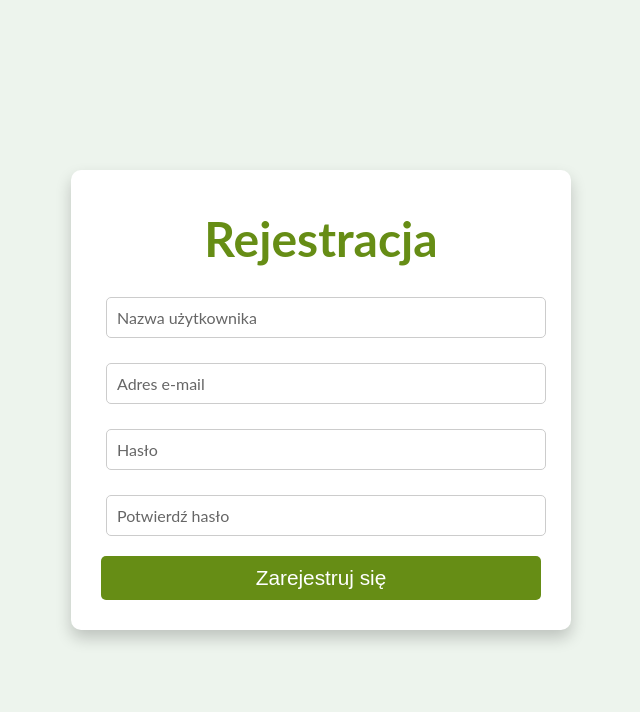
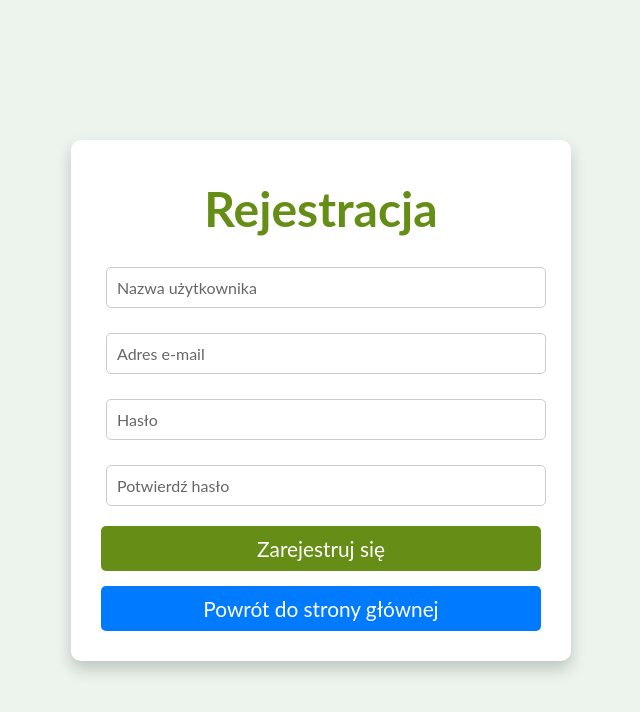
Before and after one commit to milenakoros/Expense-Manager, a React (Create React App) app in the folder frontend/: page /register in a window 1280 px wide. Shown: the top 712 px of the page, without its empty margins (319-959 px from the left). Built offline with nearby package versions, Linux system fonts and the light colour scheme.

Commit message:
Consolidate styles into a styles folder and add a home button on login and register page

```diff
--- a/frontend/src/index.js
+++ b/frontend/src/index.js
@@ -1,6 +1,6 @@
 import React from "react";
 import ReactDOM from "react-dom/client";
-import "./styles/index.css";
+import "./styles/Global.css";
 import App from "./App";
 
 const root = ReactDOM.createRoot(document.getElementById("root"));
--- a/frontend/src/views/auth/auth.css
+++ b/frontend/src/styles/Auth.css
@@ -2,10 +2,10 @@
   margin: 0;
   padding: 0;
   box-sizing: border-box;
+  font-family: 'Lato', sans-serif;
 }
 
 .auth-body {
-  font-family: 'Lato', sans-serif;
   background-color: #EDF4ED;
   height: 100vh;
   display: flex;
@@ -48,3 +48,23 @@ form button {
   margin-bottom: 5px;
   text-align: center;
 }
+
+.btn-back-to-home {
+  display: block;
+  text-align: center;
+  text-decoration: none;
+  color: white;
+  background-color: #007BFF;
+  padding: 10px 20px;
+  border-radius: 5px;
+  font-size: 1.3em;
+  transition: background-color 0.3s ease;
+}
+
+.btn-back-to-home:hover {
+  background-color: #0056b3;
+}
+
+.btn-back-to-home:active {
+  background-color: #003d80;
+}
--- a/frontend/src/views/auth/Login.js
+++ b/frontend/src/views/auth/Login.js
@@ -1,7 +1,7 @@
 import React, { useState } from 'react';
 import axios from 'axios';
-import { useNavigate } from 'react-router-dom';
-import "./auth.css";
+import { useNavigate, Link } from 'react-router-dom';
+import "../../styles/Auth.css";
 
 const Login = () => {
   const [formData, setFormData] = useState({ email: '', password: '' });
@@ -42,6 +42,9 @@ const Login = () => {
         />
         {errorMessage && <p className="auth-error">{errorMessage}</p>}
         <button type="submit">Zaloguj się</button>
+        <Link to="/" className="btn-back-to-home">
+          Powrót do strony głównej
+        </Link>
       </form>
     </div>
   );
--- a/frontend/src/views/auth/Register.js
+++ b/frontend/src/views/auth/Register.js
@@ -1,7 +1,7 @@
 import React, { useState } from 'react';
 import axios from 'axios';
-import { useNavigate } from 'react-router-dom';
-import "./auth.css";
+import { useNavigate, Link } from 'react-router-dom';
+import "../../styles/Auth.css";
 
 const Register = () => {
   const [formData, setFormData] = useState({ username: '', email: '', password: '', confirmPassword: '' });
@@ -67,6 +67,9 @@ const Register = () => {
         )} */}
         {errorMessage && <p className="auth-error">{errorMessage}</p>}
         <button type="submit">Zarejestruj się</button>
+        <Link to="/" className="btn-back-to-home">
+          Powrót do strony głównej
+        </Link>
       </form>
     </div>
   );
```
Also changed, not shown: frontend/src/styles/User.css (added, +20 -0 lines), frontend/src/styles/Global.css (renamed from frontend/src/styles/index.css).
